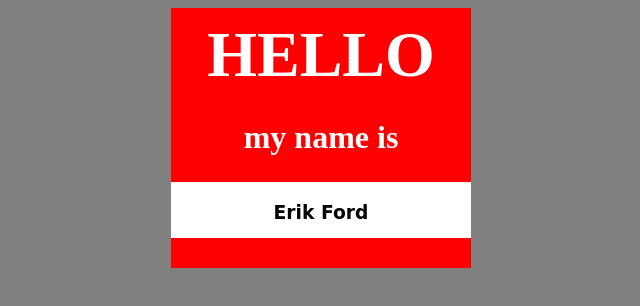
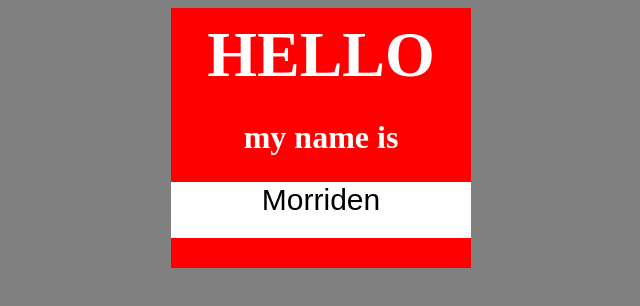
Before and after one commit to Morriden/LAB-02a-name-tag, a plain HTML site: page index.html in a window 1280 px wide. Shown: the whole page, without its empty margins (319-959 px from the left). Drawn offline with Linux system fonts and the light colour scheme.

Commit message:
added js file with id

```diff
--- /dev/null
+++ b/app.js
@@ -0,0 +1,6 @@
+const myPTag = document.getElementById('name')
+myPTag.textContent = 'Morriden'
+myPTag.style.fontSize = '30px'
+myPTag.style.fontFamily = 'fantasy'
+
+//ahhhhhh
--- a/index.html
+++ b/index.html
@@ -12,12 +12,12 @@
         <h1>HELLO</h1>
         <h2>my name is</h2>
     </section>
-    <section class="section2">
+    <section id="name" class="section2">
         <h3>Erik Ford</h3>
     </section>
     <section class="section3">
     </section>
 </main>
-
+<script src="app.js" type="module"></script>
 </body>
 </html>
--- a/main.css
+++ b/main.css
@@ -7,6 +7,7 @@ background-color: red;
 height: 200px;
 width: 300px;
 margin: auto;
+border-radius: 5px;
 }
 
 .section1 {
```
